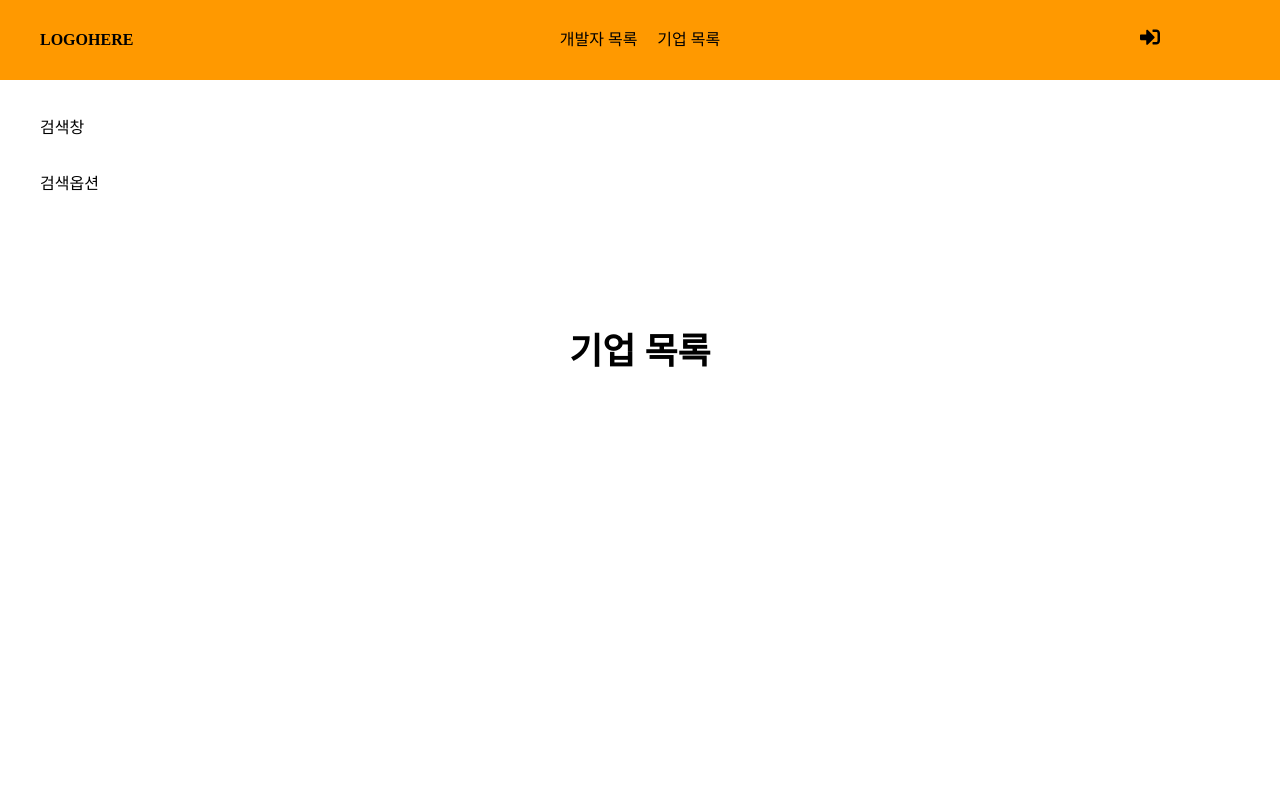
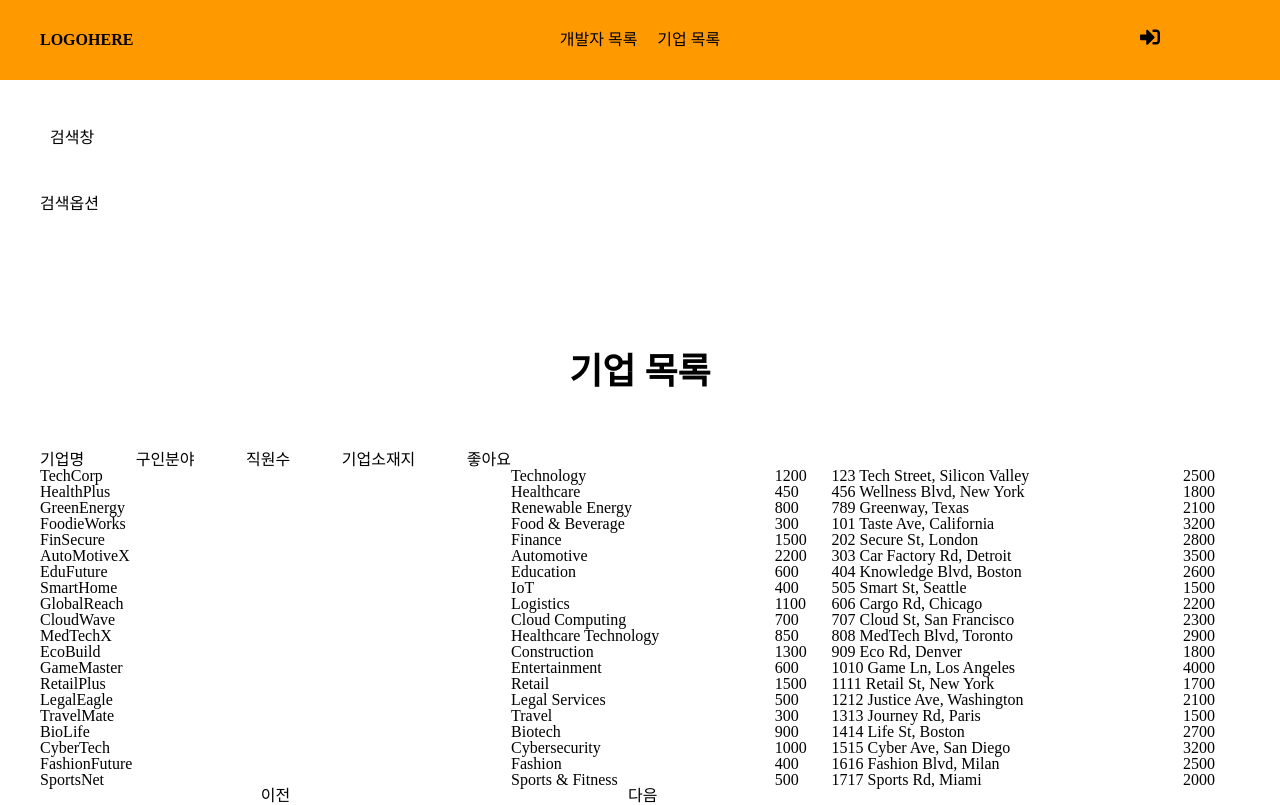
Before and after one commit to ChuminChu/contactSite, a Next.js app in the folder frontend/: page /companyList in a window 1280 px wide. Shown: the top 805 px of the page. Built offline with nearby package versions, Linux system fonts and the light colour scheme.

Commit message:
fix : 기업목록 작성중

```diff
--- /dev/null
+++ b/frontend/src/app/companyList/page.module.css
@@ -0,0 +1,26 @@
+.searchbox{
+    display: flex;
+    justify-content: space-between;
+    align-items: center;
+    padding: 10px;
+    width: 200px;
+}
+
+
+.item {
+    display: flex;
+    justify-content: space-between;
+}
+
+.table{
+    width: 100%;
+    border-collapse: collapse;
+}
+
+/*.table th{*/
+/*    padding: 10px 30px;*/
+/*}*/
+
+.list{
+
+}
--- a/frontend/src/app/companyList/page.tsx
+++ b/frontend/src/app/companyList/page.tsx
@@ -1,13 +1,224 @@
 "use client"
 
 import "./company.page.scss";
+import {useEffect, useState} from "react";
+import Link from "next/link";
+import styles from "./page.module.css";
+
+// const API_URL = "https://localhost:3000/companies"
+
+interface Company {
+    id: number;
+    name: string;
+    field: string;
+    employeeCount: number;
+    address: string;
+    likeCount: number;
+}
+
+function CompanyPage(company: Company) {
+    return (
+        <tr key={company.id}>
+            <td>{company.name}</td>
+            <td>{company.field}</td>
+            <td>{company.employeeCount}</td>
+            <td>{company.address}</td>
+            <td>{company.likeCount}</td>
+
+        </tr>
+
+    )
+}
 
 export default function CompanyListPage() {
+
+    const companies: Company[] = [
+        {
+            id: 1,
+            name: 'TechCorp',
+            field: 'Technology',
+            employeeCount: 1200,
+            address: '123 Tech Street, Silicon Valley',
+            likeCount: 2500
+        },
+        {
+            id: 2,
+            name: 'HealthPlus',
+            field: 'Healthcare',
+            employeeCount: 450,
+            address: '456 Wellness Blvd, New York',
+            likeCount: 1800
+        },
+        {
+            id: 3,
+            name: 'GreenEnergy',
+            field: 'Renewable Energy',
+            employeeCount: 800,
+            address: '789 Greenway, Texas',
+            likeCount: 2100
+        },
+        {
+            id: 4,
+            name: 'FoodieWorks',
+            field: 'Food & Beverage',
+            employeeCount: 300,
+            address: '101 Taste Ave, California',
+            likeCount: 3200
+        },
+        {
+            id: 5,
+            name: 'FinSecure',
+            field: 'Finance',
+            employeeCount: 1500,
+            address: '202 Secure St, London',
+            likeCount: 2800
+        },
+        {
+            id: 6,
+            name: 'AutoMotiveX',
+            field: 'Automotive',
+            employeeCount: 2200,
+            address: '303 Car Factory Rd, Detroit',
+            likeCount: 3500
+        },
+        {
+            id: 7,
+            name: 'EduFuture',
+            field: 'Education',
+            employeeCount: 600,
+            address: '404 Knowledge Blvd, Boston',
+            likeCount: 2600
+        },
+        {id: 8, name: 'SmartHome', field: 'IoT', employeeCount: 400, address: '505 Smart St, Seattle', likeCount: 1500},
+        {
+            id: 9,
+            name: 'GlobalReach',
+            field: 'Logistics',
+            employeeCount: 1100,
+            address: '606 Cargo Rd, Chicago',
+            likeCount: 2200
+        },
+        {
+            id: 10,
+            name: 'CloudWave',
+            field: 'Cloud Computing',
+            employeeCount: 700,
+            address: '707 Cloud St, San Francisco',
+            likeCount: 2300
+        },
+        {
+            id: 11,
+            name: 'MedTechX',
+            field: 'Healthcare Technology',
+            employeeCount: 850,
+            address: '808 MedTech Blvd, Toronto',
+            likeCount: 2900
+        },
+        {
+            id: 12,
+            name: 'EcoBuild',
+            field: 'Construction',
+            employeeCount: 1300,
+            address: '909 Eco Rd, Denver',
+            likeCount: 1800
+        },
+        {
+            id: 13,
+            name: 'GameMaster',
+            field: 'Entertainment',
+            employeeCount: 600,
+            address: '1010 Game Ln, Los Angeles',
+            likeCount: 4000
+        },
+        {
+            id: 14,
+            name: 'RetailPlus',
+            field: 'Retail',
+            employeeCount: 1500,
+            address: '1111 Retail St, New York',
+            likeCount: 1700
+        },
+        {
+            id: 15,
+            name: 'LegalEagle',
+            field: 'Legal Services',
+            employeeCount: 500,
+            address: '1212 Justice Ave, Washington',
+            likeCount: 2100
+        },
+        {
+            id: 16,
+            name: 'TravelMate',
+            field: 'Travel',
+            employeeCount: 300,
+            address: '1313 Journey Rd, Paris',
+            likeCount: 1500
+        },
+        {
+            id: 17,
+            name: 'BioLife',
+            field: 'Biotech',
+            employeeCount: 900,
+            address: '1414 Life St, Boston',
+            likeCount: 2700
+        },
+        {
+            id: 18,
+            name: 'CyberTech',
+            field: 'Cybersecurity',
+            employeeCount: 1000,
+            address: '1515 Cyber Ave, San Diego',
+            likeCount: 3200
+        },
+        {
+            id: 19,
+            name: 'FashionFuture',
+            field: 'Fashion',
+            employeeCount: 400,
+            address: '1616 Fashion Blvd, Milan',
+            likeCount: 2500
+        },
+        {
+            id: 20,
+            name: 'SportsNet',
+            field: 'Sports & Fitness',
+            employeeCount: 500,
+            address: '1717 Sports Rd, Miami',
+            likeCount: 2000
+        }
+    ];
+
+    // const [currentPage, setCurrentPage] = useState(1);
+    // const itemsPerPage = 17;  //한페이지당 기업 목록 수
+    //
+    // const paginatedCompanies = companies.slice(
+    //     (currentPage - 1) * itemsPerPage,       //시작 인덱스 인덱스[]이기 때문에 -1
+    //     currentPage * itemsPerPage      //끝 인덱스는 자체가 범위에서 제외됨
+    // );
+    //
+    // //페이지 이동
+    // const handleNextPage = () => {
+    //     if ( currentPage * itemsPerPage < companies.length ) {
+    //         setCurrentPage(currentPage + 1);
+    //     }
+    // }
+
+    // const [companies, setCompanies] = useState([]);
+    // const [loading, setLoading] = useState(true);
+    // const [error, setError] = useState(null);
+    //
+    // //useEffect 자동으로 받기
+    // useEffect(() => {
+    //  try {
+    //      const response = await fetch("https://localhost:3000/companies");
+    //  }
+    // },[])
+
 
     return (
         <>
             <div className="search search-dev">
-        <header>
+                <header className={styles.searchbox}>
                     검색창
                 </header>
                 <section>검색옵션</section>
@@ -16,7 +227,39 @@ export default function CompanyListPage() {
                 <header>
                     <h3>기업 목록</h3>
                 </header>
+
                 <section>
+                    <table className={styles.table}>
+                        <thead>
+                        <tr className={styles.item}>
+                            <th>기업명</th>
+                            <th>구인분야</th>
+                            <th>직원수</th>
+                            <th>기업소재지</th>
+                            <th>좋아요</th>
+                        </tr>
+                        </thead>
+
+                        <tbody>
+                        {companies.map(company =>
+                            <CompanyPage
+                                id={company.id}
+                                name={company.name}
+                                field={company.field}
+                                employeeCount={company.employeeCount}
+                                address={company.address}
+                                likeCount={company.likeCount}/>)}
+                        </tbody>
+
+                        <thead>
+                        <tr>
+                            <th>이전</th>
+                            <th>다음</th>
+                        </tr>
+                        </thead>
+
+
+                    </table>
 
                 </section>
             </div>
```
Lines whose indentation alone changed are shown as unchanged.
